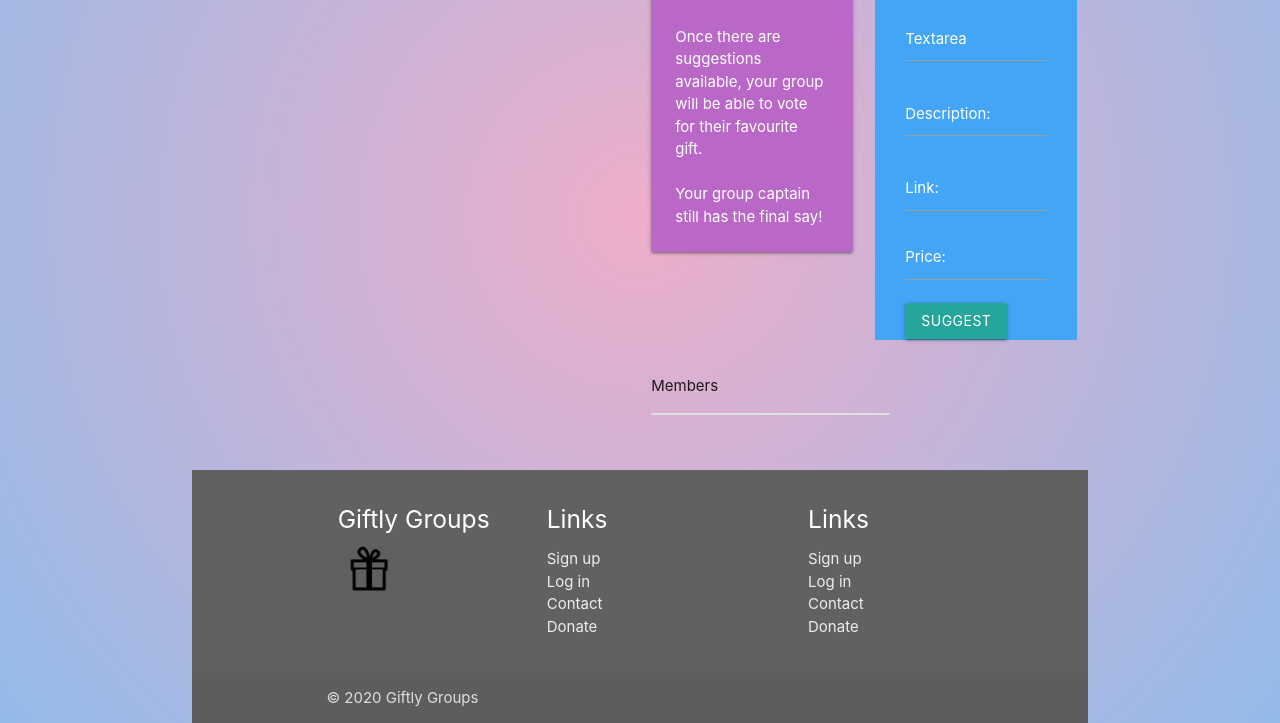
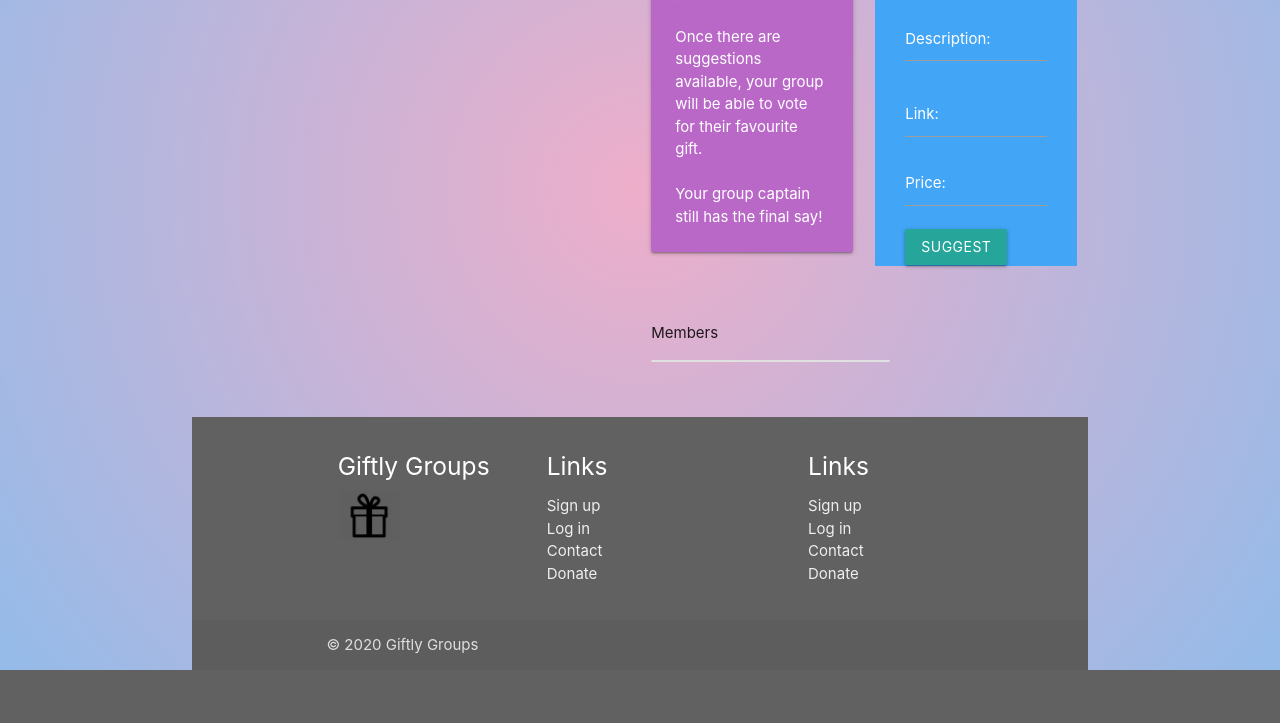
Before and after one commit to Brendan-Stubbs/gift_of_groups, a Django app: template gifts/templates/gifts/view_gift.html in a window 1280 px wide. Shown: the part 291-1014 px from the top of the page. After the commit the page ends 961 px from the top, so only its background shows below. Run offline with Django 3.2, Linux system fonts and the light colour scheme; the template is opened without the code that fills it: values that come from a table or form of the project are taken from there, others are empty; some libraries are stand-ins or nearby versions.

Commit message:
remove test input

```diff
--- a/gifts/templates/gifts/view_gift.html
+++ b/gifts/templates/gifts/view_gift.html
@@ -102,10 +102,6 @@
             {{ gift_idea_form.title.label_tag }}
           </div>
           <div class="input-field">
-            <label for="textarea1">Textarea</label>
-            <textarea id="textarea1" class="materialize-textarea"></textarea>
-          </div>
-          <div class="input-field">
             {{ gift_idea_form.description.label_tag }}
             {{ gift_idea_form.description }}
           </div>
--- a/gifts/views.py
+++ b/gifts/views.py
@@ -297,7 +297,7 @@ class ClaimGiftCaptaincy(generic.View):
 
 # Next Phases
 # TODO Ajax for voting on an idea
-# TODO Nav dropdown of all gifts
+# TODO Nav dropdown of all active gifts
 # TODO Stop someone from becoming captain before they have given bank details
 # TODO gifts
 # TODO gift comments
```
